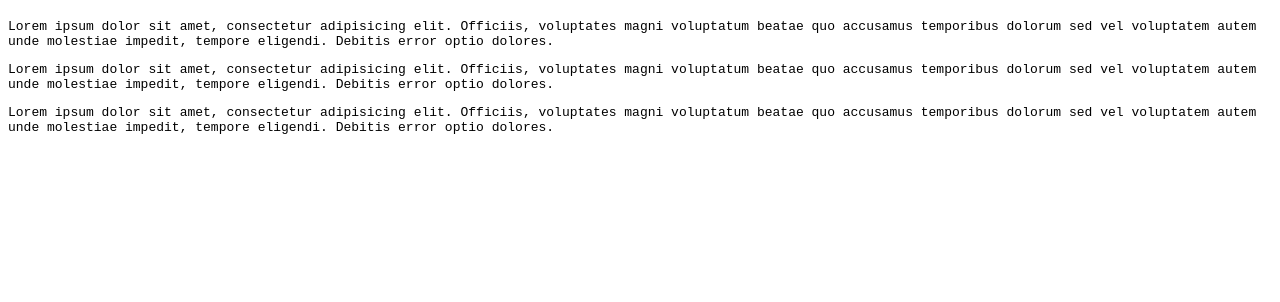
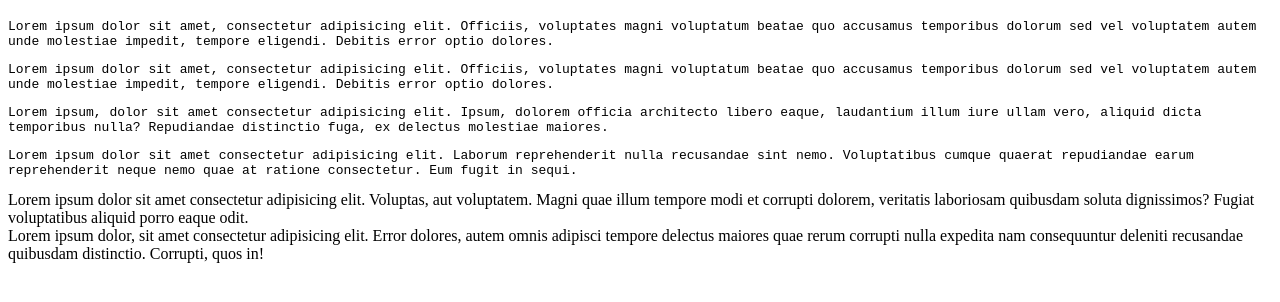
Before and after one commit to BaymanovNamat/github-example4, a plain HTML site: page index.html in a window 1280 px wide. Shown: the part 62-364 px from the top of the page. Drawn offline with Linux system fonts and the light colour scheme.

Commit message:
add index

```diff
--- a/index.html
+++ b/index.html
@@ -11,12 +11,14 @@
   <body>
     <h1>Шрифты</h1>
 
-    <p>
+    <p id="example-1">
       Lorem ipsum dolor sit amet, consectetur adipisicing elit. Officiis,
       voluptates magni voluptatum beatae quo accusamus temporibus dolorum sed
       vel voluptatem autem unde molestiae impedit, tempore eligendi. Debitis
       error optio dolores.
     </p>
+
+
 
     <p>
       Lorem ipsum dolor sit amet, consectetur adipisicing elit. Officiis,
@@ -25,12 +27,35 @@
       error optio dolores.
     </p>
 
-    <p>
-      Lorem ipsum dolor sit amet, consectetur adipisicing elit. Officiis,
-      voluptates magni voluptatum beatae quo accusamus temporibus dolorum sed
-      vel voluptatem autem unde molestiae impedit, tempore eligendi. Debitis
-      error optio dolores.
-    </p>
+    <section>
+      <p>
+        Lorem ipsum, dolor sit amet consectetur adipisicing elit. Ipsum, dolorem
+        officia architecto libero eaque, laudantium illum iure ullam vero,
+        aliquid dicta temporibus nulla? Repudiandae distinctio fuga, ex delectus
+        molestiae maiores.
+      </p>
+    </section>
+
+    <article>
+      <p>
+        Lorem ipsum dolor sit amet consectetur adipisicing elit. Laborum
+        reprehenderit nulla recusandae sint nemo. Voluptatibus cumque quaerat
+        repudiandae earum reprehenderit neque nemo quae at ratione consectetur.
+        Eum fugit in sequi.
+      </p>
+    </article>
+
+    <aside>
+      Lorem ipsum dolor sit amet consectetur adipisicing elit. Voluptas, aut voluptatem. Magni quae illum tempore modi et corrupti dolorem, veritatis laboriosam quibusdam soluta dignissimos? Fugiat voluptatibus aliquid porro eaque odit.
+    </aside>
+
+    <div>
+      Lorem ipsum dolor, sit amet consectetur adipisicing elit. Error dolores, autem omnis adipisci tempore delectus maiores quae rerum corrupti nulla expedita nam consequuntur deleniti recusandae quibusdam distinctio. Corrupti, quos in!
+    </div>
+
+
+
+
 
 
   </body>
```
